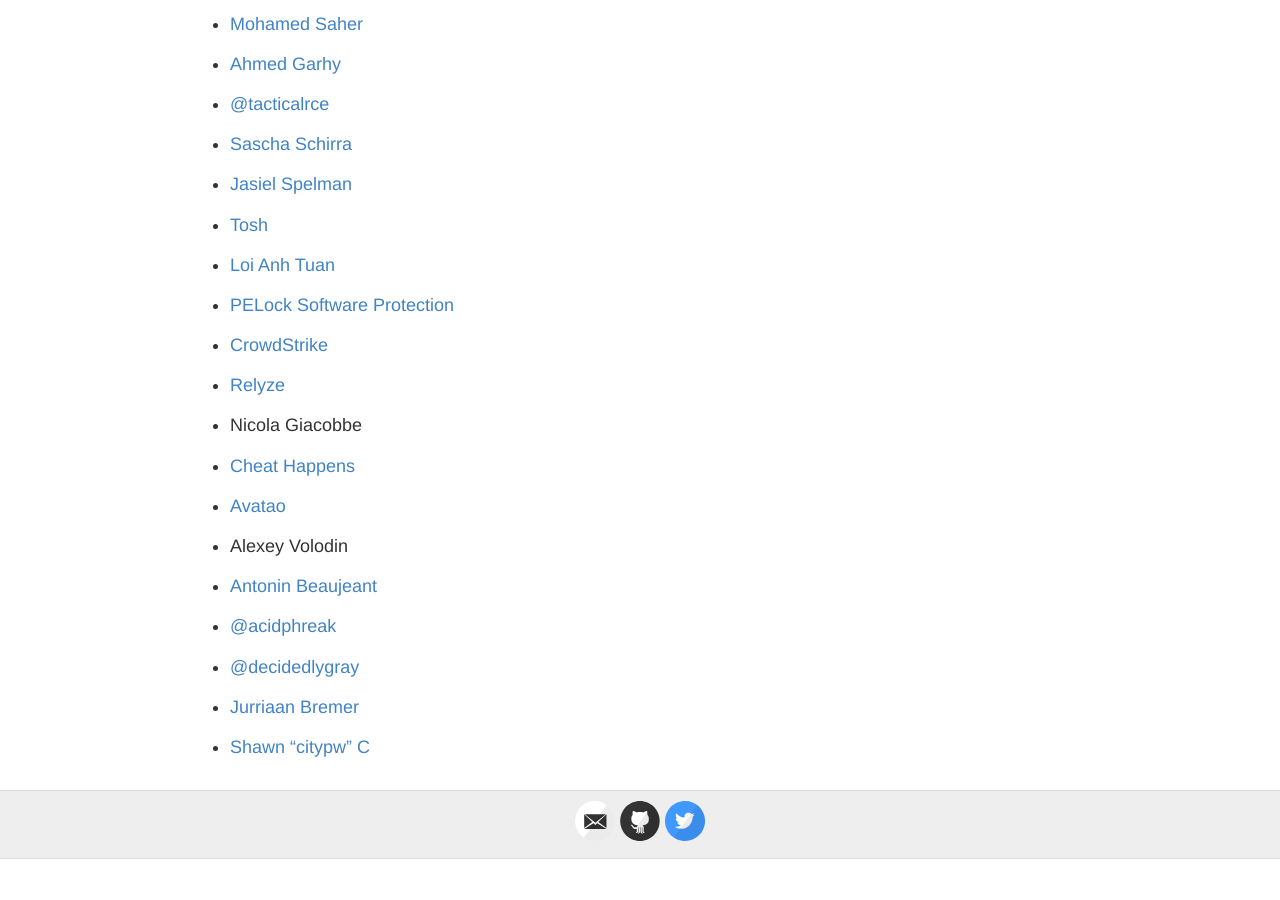
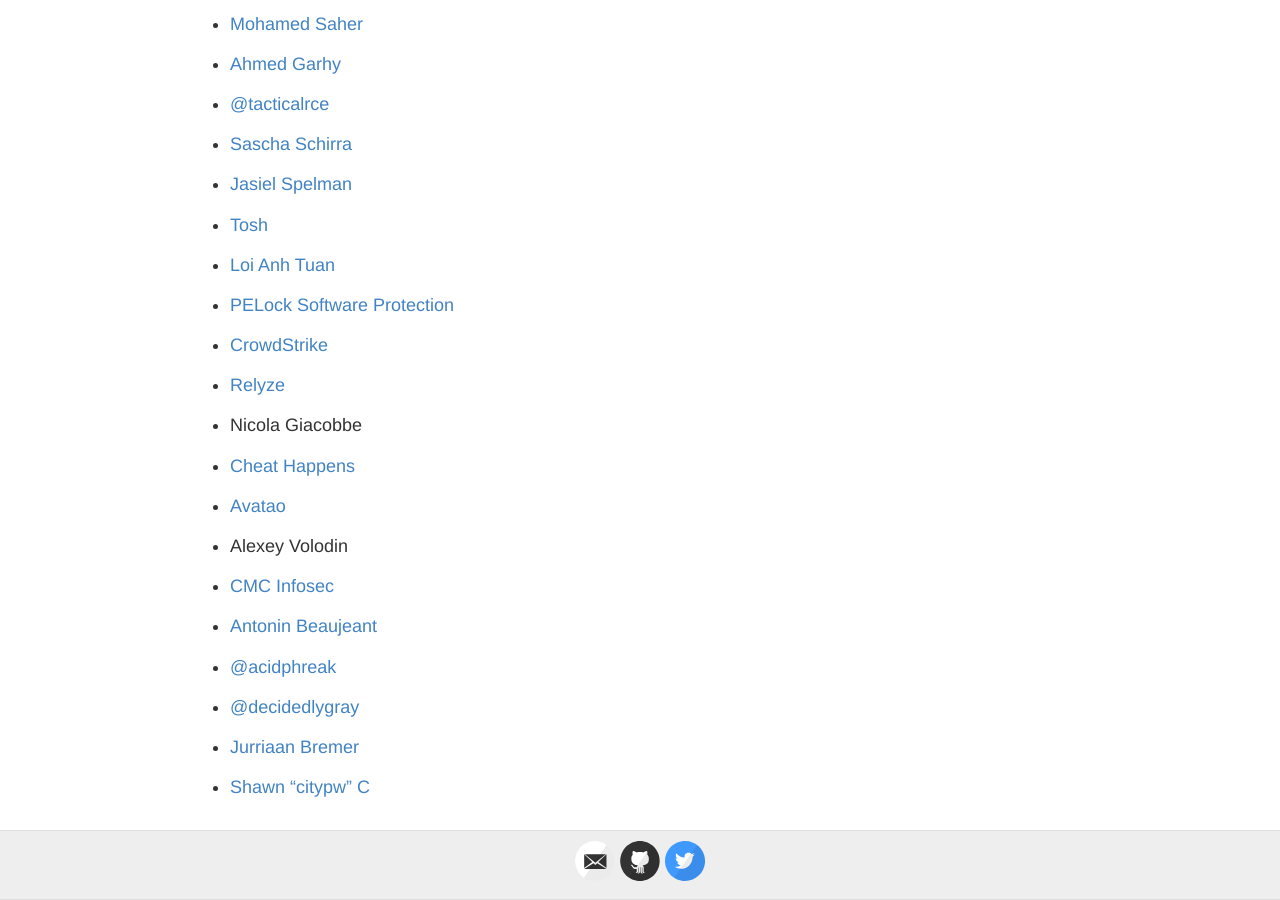
Before and after one commit to capstone-engine/capstone-engine.github.io, a Jekyll site: the page built from donate.md, in a window 1280 px wide and 900 px high, scrolled down 752 px. Built offline with Jekyll 4.4.1, drawn with Linux system fonts in a browser that asks for light colours; before the commit the page ends 1611 px from its top, so only the background shows below that.

Commit message:
donation

```diff
--- a/donate.md
+++ b/donate.md
@@ -62,6 +62,8 @@
 
 - Alexey Volodin
 
+- [CMC Infosec](https://www6.cmcinfosec.com)
+
 - [Antonin Beaujeant](https://twitter.com/beaujeant)
 
 - [@acidphreak](https://twitter.com/acidphreak)
```
